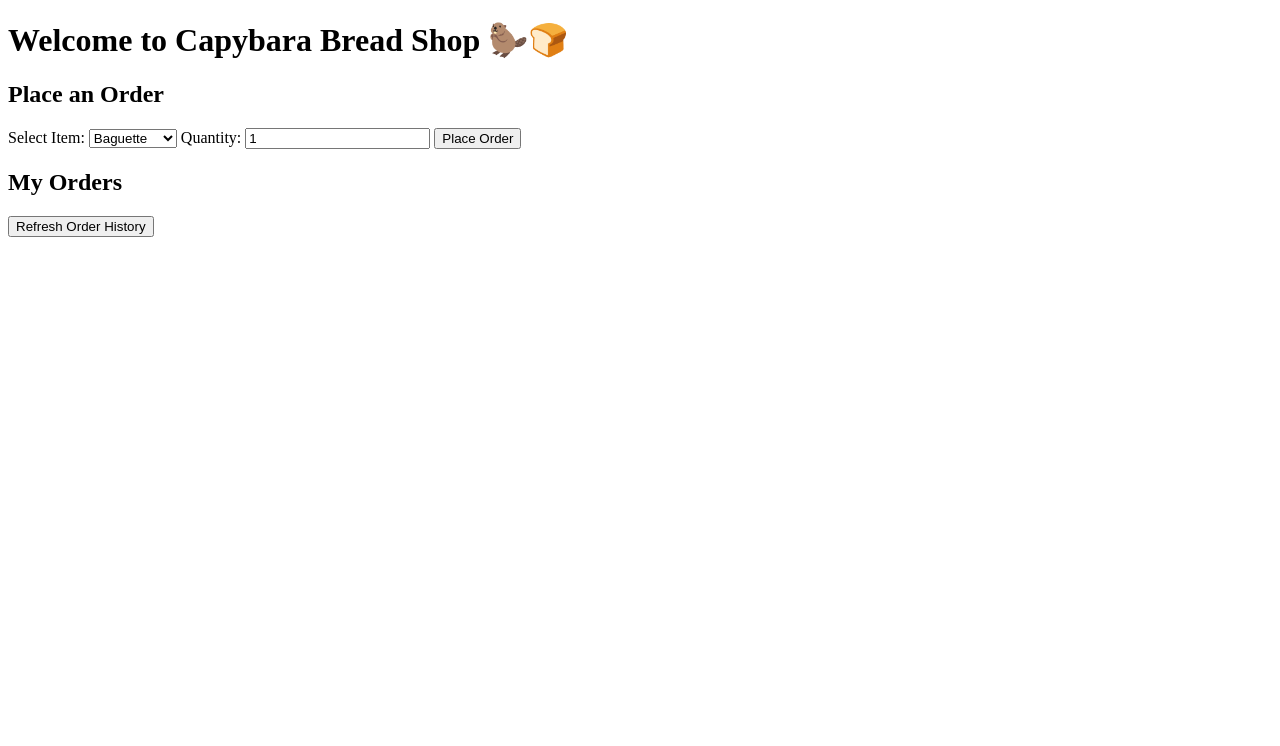
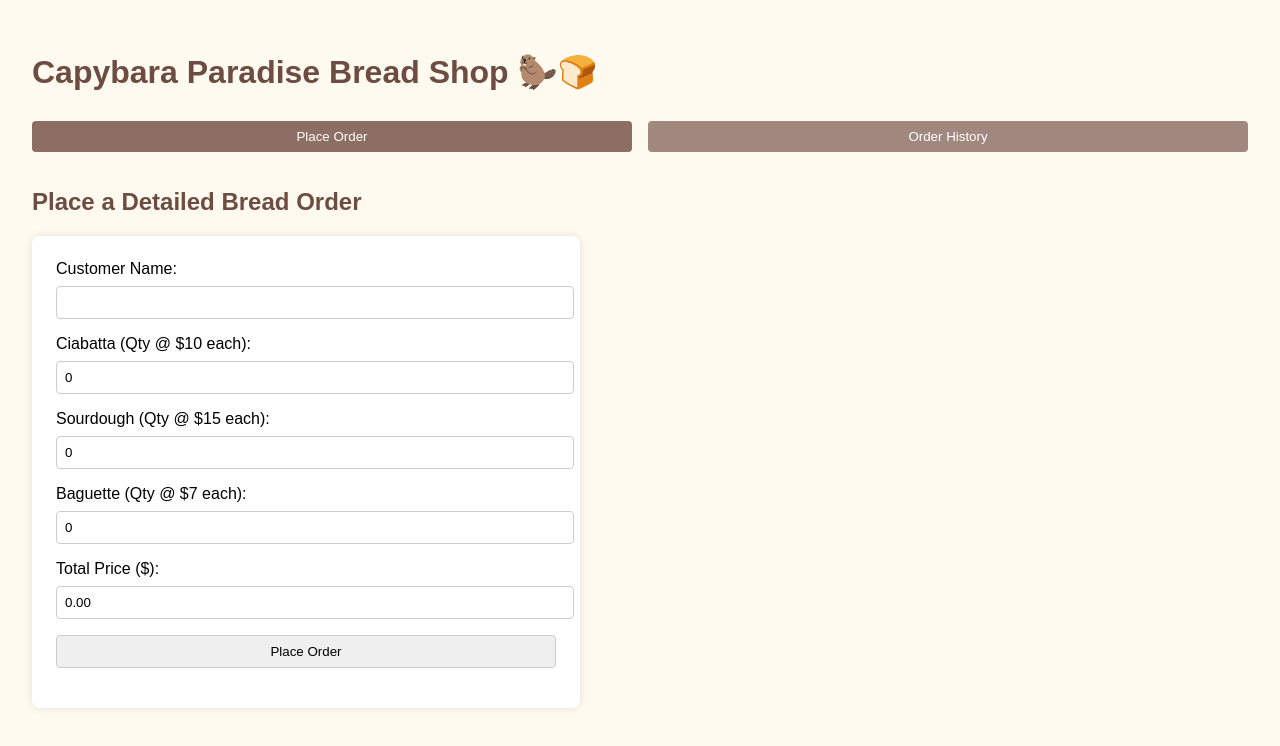
Before and after one commit to bbunny27/ITSCM451_ProjectOrdering, a plain HTML site: page WebsiteCode/shop.html in a window 1280 px wide. Drawn offline with Linux system fonts and the light colour scheme.

Commit message:
Added Kyle M's shop.html page.

```diff
--- a/WebsiteCode/shop.html
+++ b/WebsiteCode/shop.html
@@ -1,27 +1,204 @@
 <!DOCTYPE html>
 <html lang="en">
 <head>
-  <meta charset="UTF-8">
-  <title>Capybara Bread Shop</title>
+  <meta charset="UTF-8" />
+  <meta name="viewport" content="width=device-width, initial-scale=1.0"/>
+  <title>Capybara Paradise Bread Shop</title>
+  <style>
+    body {
+      font-family: Arial, sans-serif;
+      background-color: #fffaf0;
+      margin: 0;
+      padding: 2rem;
+    }
+
+    h1, h2 {
+      color: #6d4c41;
+    }
+
+    .tabs {
+      display: flex;
+      gap: 1rem;
+      margin-bottom: 1rem;
+    }
+
+    .tabs button {
+      padding: 0.5rem 1rem;
+      border: none;
+      background-color: #a1887f;
+      color: white;
+      cursor: pointer;
+      border-radius: 4px;
+    }
+
+    .tabs button.active {
+      background-color: #8d6e63;
+    }
+
+    section {
+      display: none;
+    }
+
+    section.active {
+      display: block;
+    }
+
+    input, button {
+      margin-top: 0.5rem;
+      margin-bottom: 1rem;
+      display: block;
+      width: 100%;
+      padding: 0.5rem;
+      border-radius: 4px;
+      border: 1px solid #ccc;
+    }
+
+    button:hover {
+      background-color: #8d6e63;
+    }
+
+    form {
+      max-width: 500px;
+      background-color: #ffffff;
+      padding: 1.5rem;
+      border-radius: 8px;
+      box-shadow: 0 0 8px rgba(0,0,0,0.1);
+    }
+
+    table {
+      width: 100%;
+      border-collapse: collapse;
+      margin-top: 1rem;
+    }
+
+    th, td {
+      border: 1px solid #ccc;
+      padding: 0.75rem;
+      text-align: left;
+    }
+
+    th {
+      background-color: #ffe0b2;
+    }
+  </style>
 </head>
 <body>
-  <h1>Welcome to Capybara Bread Shop 🦫🍞</h1>
+  <h1>Capybara Paradise Bread Shop 🦫🍞</h1>
 
-  <h2>Place an Order</h2>
-  <label for="itemSelect">Select Item:</label>
-  <select id="itemSelect">
-    <option value="baguette">Baguette</option>
-    <option value="sourdough">Sourdough</option>
-  </select>
-  <label for="quantityInput">Quantity:</label>
-  <input type="number" id="quantityInput" value="1" min="1">
-  <button onclick="placeOrder()">Place Order</button>
+  <div class="tabs">
+    <button onclick="showTab('detailed')" class="active">Place Order</button>
+    <button onclick="showTab('history')">Order History</button>
+  </div>
 
-  <h2>My Orders</h2>
-  <button onclick="loadMyOrders()">Refresh Order History</button>
-  <ul id="orderHistory"></ul>
+  <!-- Detailed Order Tab -->
+  <section id="detailed" class="active">
+    <h2>Place a Detailed Bread Order</h2>
+    <form onsubmit="submitDetailedOrder(event)">
+      <label for="name">Customer Name:</label>
+      <input type="text" id="name" name="name" required>
 
-  <!-- ✅ Load the JS after the HTML so functions are defined when called -->
-  <script src="shop.js"></script>
+      <label for="ciabatta">Ciabatta (Qty @ $10 each):</label>
+      <input type="number" id="ciabatta" name="ciabatta_qty" min="0" value="0" required>
+
+      <label for="sourdough">Sourdough (Qty @ $15 each):</label>
+      <input type="number" id="sourdough" name="sourdough_qty" min="0" value="0" required>
+
+      <label for="baguette">Baguette (Qty @ $7 each):</label>
+      <input type="number" id="baguette" name="baguette_qty" min="0" value="0" required>
+
+      <label for="total">Total Price ($):</label>
+      <input type="number" id="total" name="total" step="0.01" readonly>
+
+      <button type="submit">Place Order</button>
+    </form>
+  </section>
+
+  <!-- Order History Tab -->
+  <section id="history">
+    <h2>Order History</h2>
+    <table>
+      <thead>
+        <tr>
+          <th>Order ID</th>
+          <th>Date</th>
+          <th>Customer</th>
+          <th>Ciabatta</th>
+          <th>Sourdough</th>
+          <th>Baguette</th>
+          <th>Total ($)</th>
+          <th>Status</th>
+        </tr>
+      </thead>
+      <tbody id="order-table-body">
+        <!-- Orders will be injected here -->
+      </tbody>
+    </table>
+  </section>
+
+  <script>
+    // Tab switching
+    function showTab(tabId) {
+      document.querySelectorAll('.tabs button').forEach(btn => btn.classList.remove('active'));
+      document.querySelectorAll('section').forEach(sec => sec.classList.remove('active'));
+      document.querySelector(`.tabs button[onclick="showTab('${tabId}')"]`).classList.add('active');
+      document.getElementById(tabId).classList.add('active');
+    }
+
+    // Detailed order price calculation
+    const ciabattaInput = document.getElementById("ciabatta");
+    const sourdoughInput = document.getElementById("sourdough");
+    const baguetteInput = document.getElementById("baguette");
+    const totalInput = document.getElementById("total");
+
+    function calculateTotal() {
+      const ciabattaQty = parseInt(ciabattaInput.value) || 0;
+      const sourdoughQty = parseInt(sourdoughInput.value) || 0;
+      const baguetteQty = parseInt(baguetteInput.value) || 0;
+      const total = (ciabattaQty * 10) + (sourdoughQty * 15) + (baguetteQty * 7);
+      totalInput.value = total.toFixed(2);
+    }
+
+    ciabattaInput.addEventListener("input", calculateTotal);
+    sourdoughInput.addEventListener("input", calculateTotal);
+    baguetteInput.addEventListener("input", calculateTotal);
+    calculateTotal();
+
+    function submitDetailedOrder(event) {
+      event.preventDefault();
+      alert("Order submitted! (This should go to your backend or storage in production.)");
+    }
+
+    // Order history from S3 or similar
+    async function loadOrders() {
+      const S3_JSON_URL = "https://your-bucket-name.s3.amazonaws.com/orders.json"; // Replace this
+      try {
+        const response = await fetch(S3_JSON_URL);
+        if (!response.ok) throw new Error("Failed to fetch order data");
+        const orders = await response.json();
+        const tableBody = document.getElementById("order-table-body");
+        tableBody.innerHTML = "";
+        orders.forEach(order => {
+          const row = document.createElement("tr");
+          row.innerHTML = `
+            <td>${order.orderId}</td>
+            <td>${order.date}</td>
+            <td>${order.customer}</td>
+            <td>${order.ciabatta}</td>
+            <td>${order.sourdough}</td>
+            <td>${order.baguette}</td>
+            <td>${order.total.toFixed(2)}</td>
+            <td>${order.status}</td>
+          `;
+          tableBody.appendChild(row);
+        });
+      } catch (error) {
+        console.error("Error loading orders:", error);
+        const tableBody = document.getElementById("order-table-body");
+        tableBody.innerHTML = `<tr><td colspan="8">Failed to load order history.</td></tr>`;
+      }
+    }
+
+    document.querySelector(`button[onclick="showTab('history')"]`).addEventListener("click", loadOrders);
+  </script>
 </body>
 </html>
```
Also changed, not shown: WebsiteCode/shopOLD.html (added, +27 -0 lines).
